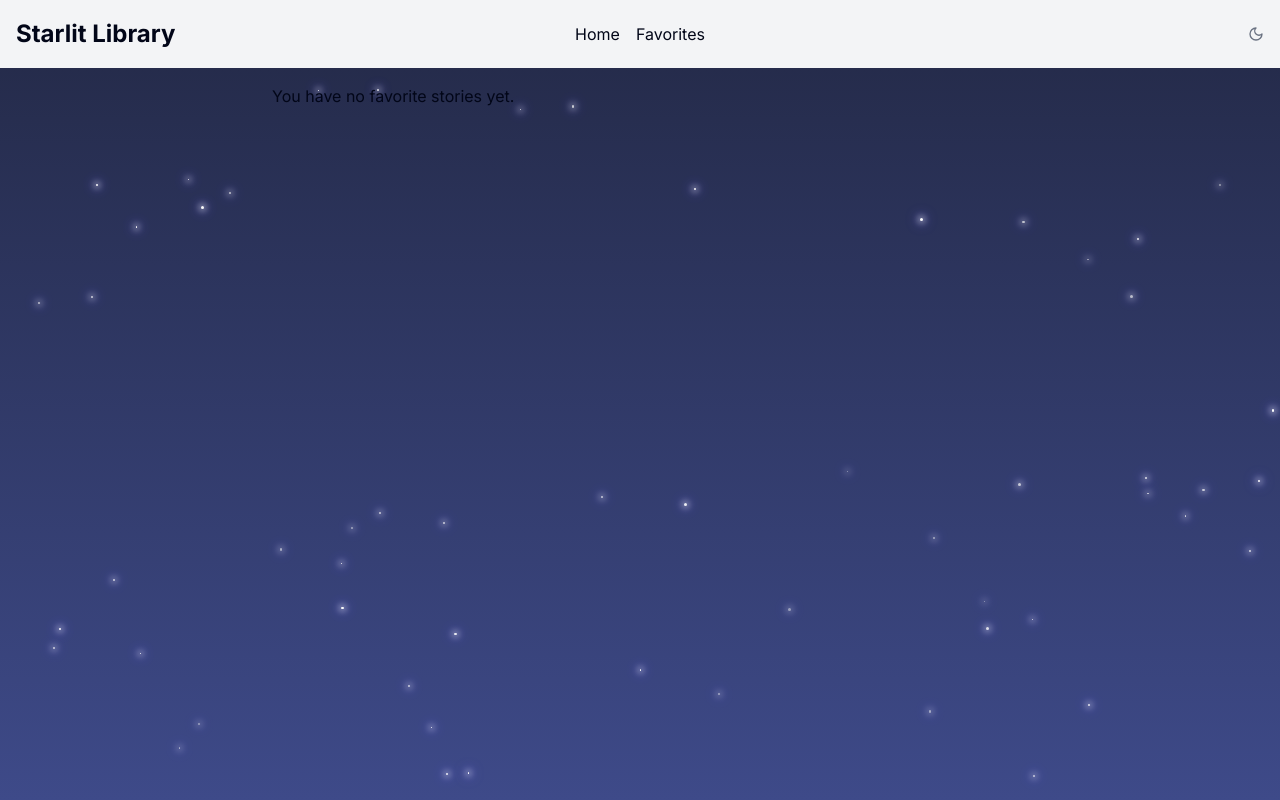
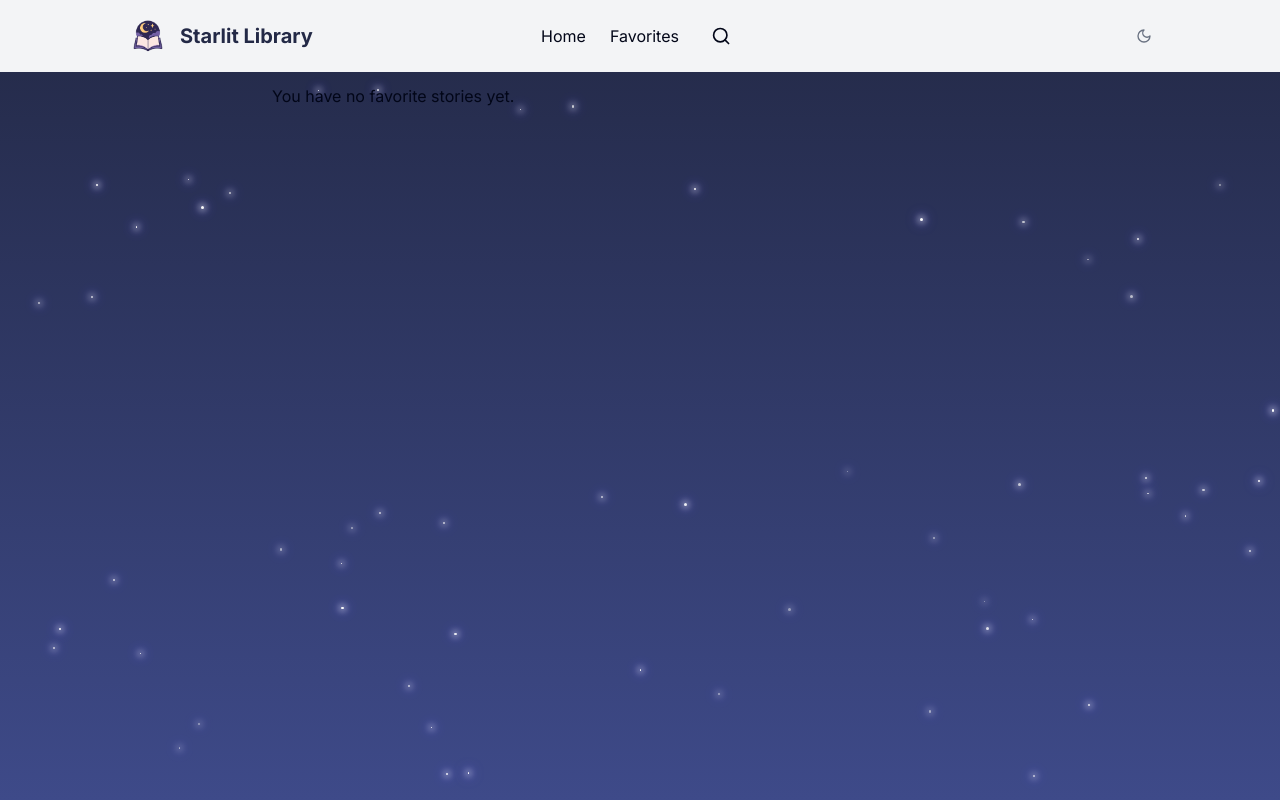
Before and after one commit to rob-schlenker/childrens-stories, a Next.js app: page /favorites in a window 1280 px wide. Built offline with nearby package versions, Linux system fonts and the light colour scheme.

Commit message:
Refactor code structure for improved readability and maintainability

```diff
--- /dev/null
+++ b/app/_components/NavSearchBar.tsx
@@ -0,0 +1,111 @@
+"use client";
+import { useState, useRef, useEffect } from "react";
+import { stories } from "@/lib/stories";
+import { Search } from "lucide-react";
+
+export default function NavSearchBar() {
+  const [search, setSearch] = useState("");
+  const [showDropdown, setShowDropdown] = useState(false);
+  const [expanded, setExpanded] = useState(false);
+  const inputRef = useRef<HTMLInputElement>(null);
+  const dropdownRef = useRef<HTMLDivElement>(null);
+
+  // Filter stories by title or author
+  const filteredStories = search.trim()
+    ? stories.filter(
+        (story) =>
+          story.title.toLowerCase().includes(search.toLowerCase()) ||
+          story.author.toLowerCase().includes(search.toLowerCase())
+      )
+    : [];
+
+  // Hide dropdown on outside click
+  useEffect(() => {
+    function handleClick(e: MouseEvent) {
+      if (
+        dropdownRef.current &&
+        !dropdownRef.current.contains(e.target as Node) &&
+        inputRef.current &&
+        !inputRef.current.contains(e.target as Node)
+      ) {
+        setShowDropdown(false);
+        setExpanded(false);
+      }
+    }
+    if (showDropdown || expanded) {
+      document.addEventListener("mousedown", handleClick);
+    }
+    return () => document.removeEventListener("mousedown", handleClick);
+  }, [showDropdown, expanded]);
+
+  useEffect(() => {
+    if (expanded && inputRef.current) {
+      inputRef.current.focus();
+    }
+  }, [expanded]);
+
+  return (
+    <div className="relative flex items-center">
+      <button
+        type="button"
+        aria-label="Open search"
+        className={`p-2 rounded-full hover:bg-gray-200 dark:hover:bg-gray-700 transition ${expanded ? 'bg-gray-200 dark:bg-gray-700' : ''}`}
+        onClick={() => {
+          setExpanded((prev) => !prev);
+          setShowDropdown(true);
+        }}
+      >
+        <Search className="w-5 h-5" />
+      </button>
+      <form
+        className={`relative transition-all duration-200 overflow-visible ${expanded ? 'w-56 ml-2 opacity-100' : 'w-0 opacity-0'} flex-shrink-0`}
+        onSubmit={e => e.preventDefault()}
+        autoComplete="off"
+        style={{ position: 'relative' }}
+      >
+        <input
+          ref={inputRef}
+          type="text"
+          value={search}
+          onChange={e => {
+            setSearch(e.target.value);
+            setShowDropdown(true);
+          }}
+          onFocus={() => setShowDropdown(true)}
+          placeholder="Search by title or author..."
+          className="w-full px-4 py-2 rounded border border-gray-300 dark:border-gray-700 bg-white dark:bg-gray-800 focus:outline-none focus:ring-2 focus:ring-blue-400"
+          style={{ minWidth: 0 }}
+        />
+        {(showDropdown && search.trim()) && (
+          <div
+            ref={dropdownRef}
+            className="absolute left-0 right-0 mt-1 bg-white dark:bg-gray-800 border border-gray-200 dark:border-gray-700 rounded shadow-lg max-h-60 overflow-y-auto z-30"
+            style={{ display: expanded ? 'block' : 'none' }}
+          >
+            {filteredStories.length === 0 ? (
+              <div className="p-4 text-gray-500 text-center">No results</div>
+            ) : (
+              filteredStories.map(story => (
+                <a
+                  key={story.id}
+                  href={story.url}
+                  target="_blank"
+                  rel="noopener noreferrer"
+                  className="block px-4 py-2 hover:bg-blue-100 dark:hover:bg-blue-900 cursor-pointer"
+                  onClick={() => {
+                    setShowDropdown(false);
+                    setExpanded(false);
+                    setSearch("");
+                  }}
+                >
+                  <span className="font-semibold">{story.title}</span>
+                  <span className="ml-2 text-sm text-gray-500">by {story.author}</span>
+                </a>
+              ))
+            )}
+          </div>
+        )}
+      </form>
+    </div>
+  );
+}
--- a/app/_components/StoryCard.tsx
+++ b/app/_components/StoryCard.tsx
@@ -37,10 +37,11 @@ export default function StoryCard({ story, onFavorite, isFavorited }: Props) {
   return (
     <div className="bg-white dark:bg-gray-800 rounded-lg shadow p-4 flex flex-col justify-between">
       {story.image && !imgError ? (
+        <div className="w-full h-40 overflow-hidden rounded">
           <img
             src={story.image}
             alt={story.title}
-          className="w-full h-40 object-cover rounded"
+            className="w-full h-40 object-cover rounded transition-transform duration-300 ease-in-out hover:scale-105"
             onError={() => {
               setImgError(true);
               if (process.env.NODE_ENV !== 'production') {
@@ -48,6 +49,7 @@ export default function StoryCard({ story, onFavorite, isFavorited }: Props) {
               }
             }}
           />
+        </div>
       ) : (
         <div
           className={`w-full h-40 rounded flex flex-col items-center justify-center text-center text-white font-bold text-lg bg-gradient-to-br ${gradient}`}
--- a/app/layout.tsx
+++ b/app/layout.tsx
@@ -4,6 +4,11 @@ import ThemeToggle from "./_components/ThemeToggle";
 import { ThemeProvider } from "next-themes";
 import { ReactNode } from "react";
 import TwinklingStarBackground from "./_components/TwinklingStarBackground";
+import { stories } from "@/lib/stories";
+import NavSearchBar from "./_components/NavSearchBar";
+import { Search } from "lucide-react";
+import Image from "next/image";
+
 
 const inter = Inter({ subsets: ["latin"] });
 
@@ -23,15 +28,39 @@ export default function RootLayout({ children }: RootLayoutProps) {
         <ThemeProvider attribute="class" defaultTheme="system" enableSystem>
           {/* Twinkling star background */}
           <TwinklingStarBackground />
-          <div className="flex items-center justify-between p-4 bg-gray-100 dark:bg-gray-900 fixed w-full z-20">
-            <h1 className="text-2xl font-bold flex-1">Starlit Library</h1>
-            <nav className="flex gap-4">
+<div className="fixed w-full z-20 bg-gray-100 dark:bg-gray-900 p-4">
+  <div className="relative flex items-center justify-between max-w-5xl mx-auto">
+    {/* Left: Logo */}
+    <div className="flex items-center min-w-[120px]">
+      <a href="/" aria-label="Home">
+        <Image
+          src="/starlit-library-logo-removebg-preview.png"
+          alt="Starlit Library Logo"
+          width={40}
+          height={40}
+          className="object-contain"
+          priority
+        />
+      </a>
+      <span className="ml-3 text-xl font-bold text-[#232946] dark:text-white hidden sm:inline">
+        Starlit Library
+      </span>
+    </div>
+
+    {/* Center: Nav */}
+    <nav className="absolute left-1/2 top-1/2 -translate-x-1/2 -translate-y-1/2 flex gap-6 items-center">
       <a href="/" className="hover:underline">Home</a>
       <a href="/favorites" className="hover:underline">Favorites</a>
+      <NavSearchBar />
     </nav>
 
+    {/* Right: Theme Toggle */}
+    <div className="flex items-center min-w-[40px] justify-end">
       <ThemeToggle />
     </div>
+  </div>
+</div>
+
           <div className="h-[68px]" aria-hidden="true" />
           <main className="max-w-3xl mx-auto p-4 relative z-10">{children}</main>
         </ThemeProvider>
--- a/app/page.tsx
+++ b/app/page.tsx
@@ -37,7 +37,7 @@ export default function HomePage() {
         </h3>
         <div className="mt-2 sm:mt-0 flex gap-2">
           <button
-            className={`px-4 py-2 rounded ${
+            className={`px-4 py-2 rounded cursor-pointer ${
               view === "gallery"
                 ? "bg-blue-500 text-white"
                 : "bg-gray-200 dark:bg-gray-700"
@@ -48,7 +48,7 @@ export default function HomePage() {
             Gallery
           </button>
           <button
-            className={`px-4 py-2 rounded ${
+            className={`px-4 py-2 rounded cursor-pointer ${
               view === "list"
                 ? "bg-blue-500 text-white"
                 : "bg-gray-200 dark:bg-gray-700"
```
Also changed, not shown: public/starlit-library-logo-removebg-preview.png (added), public/starlit-library-logo.png (added). Lines whose indentation alone changed are shown as unchanged.
